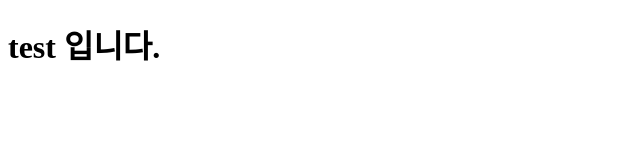
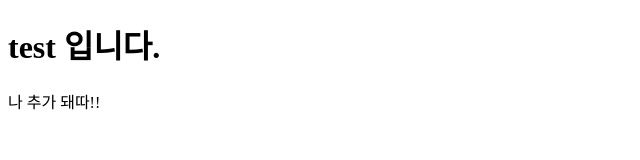
Before and after one commit to eunnmee/pub_git_test, a plain HTML site: page index.html in a window 1280 px wide. Shown: the whole page, without its empty margins (0-640 px from the left). Drawn offline with Linux system fonts and the light colour scheme.

Commit message:
fix : index.html p tag add

```diff
--- a/index.html
+++ b/index.html
@@ -9,5 +9,6 @@
 </head>
 <body>
     <h1>test 입니다.</h1>
+    <p>나 추가 돼따!!</p>
 </body>
 </html>
```
